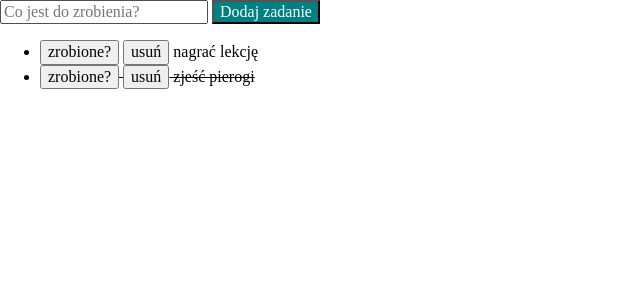
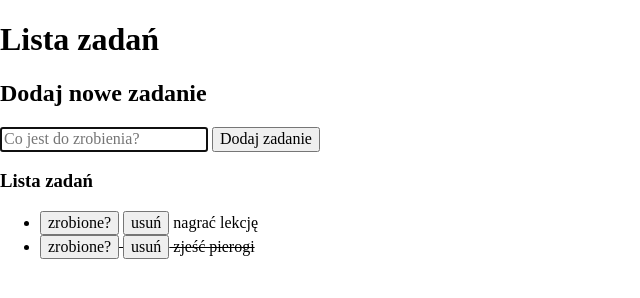
Before and after one commit to Matrixek/taskList, a plain HTML site: page index.html in a window 1280 px wide. Shown: the whole page, without its empty margins (0-640 px from the left). Drawn offline with nearby package versions, Linux system fonts and the light colour scheme.

Commit message:
add icon and share link css and body page

```diff
--- a/index.html
+++ b/index.html
@@ -7,21 +7,37 @@
     <link rel="stylesheet" href="https://cdnjs.cloudflare.com/ajax/libs/normalize/8.0.1/normalize.min.css"
         integrity="sha512-NhSC1YmyruXifcj/KFRWoC561YpHpc5Jtzgvbuzx5VozKpWvQ+4nXhPdFgmx8xqexRcpAglTj9sIBWINXa8x5w=="
         crossorigin="anonymous" referrerpolicy="no-referrer" />
+        <meta property="og:image" content="images/share.png">
+        <link rel="icon" href="images/icon.png">
+    <link rel="preconnect" href="https://fonts.gstatic.com" crossorigin>
+    <link href="https://fonts.googleapis.com/css2?family=Lato&display=swap" rel="stylesheet">
     <meta name="viewport" content="width=device-width, initial-scale=1.0">
     <script src="js/script.js" defer></script>
     <link rel="stylesheet" href="css/style.css">
-    <link rel ="stylesheet" href="css/form.css">
+    <link rel="stylesheet" href="css/form.css">
+    <link rel="stylesheet" href="css/container.css">
     <title>Lisat zadań</title>
 </head>
 
-<body>
-    <form class="js-form">
-        <input class="js-newTask" placeholder="Co jest do zrobienia?">
-        <button class="form_button">Dodaj zadanie</button>
-    </form>
-    <ul class="js-tasks">
+<body class="body">
+    <main>
+        <header>
+            <h1>Lista zadań</h1>
+        </header>
+        <section class="section">
+            <h2>Dodaj nowe zadanie</h2>
+                <form class="form js-form">
+                    <input class=" form__input js-newTask" placeholder="Co jest do zrobienia?" autofocus>
+                    <button class="form__button">Dodaj zadanie</button>
+                </form>
+            </section>
+            <div class="section">
+                <h3 class="section__head">Lista zadań</h3>
+                <ul class=" tasks js-tasks">
 
-    </ul>
+                </ul>
+        </section>
+    </main>
 </body>
 
 </html>
```
